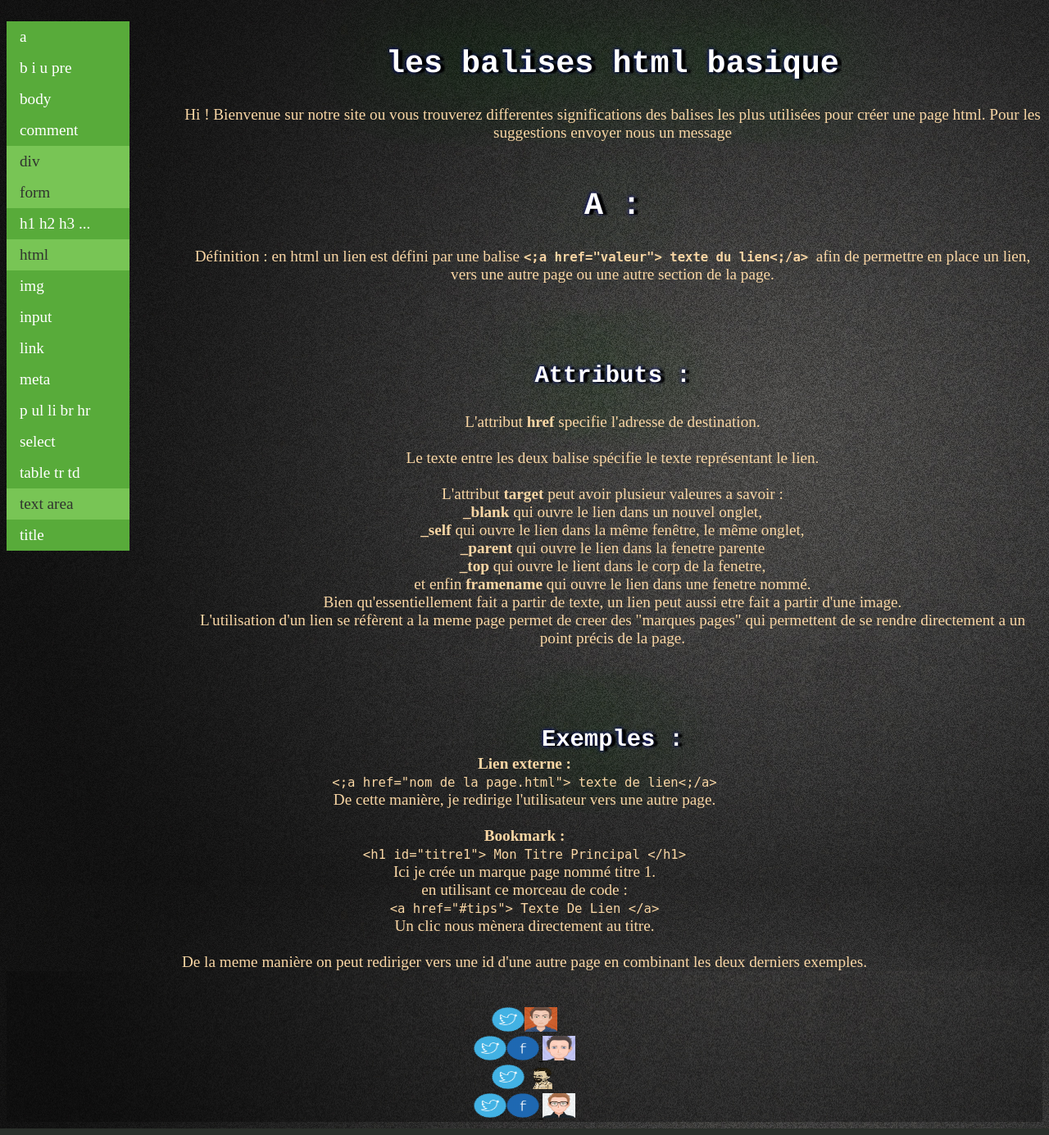
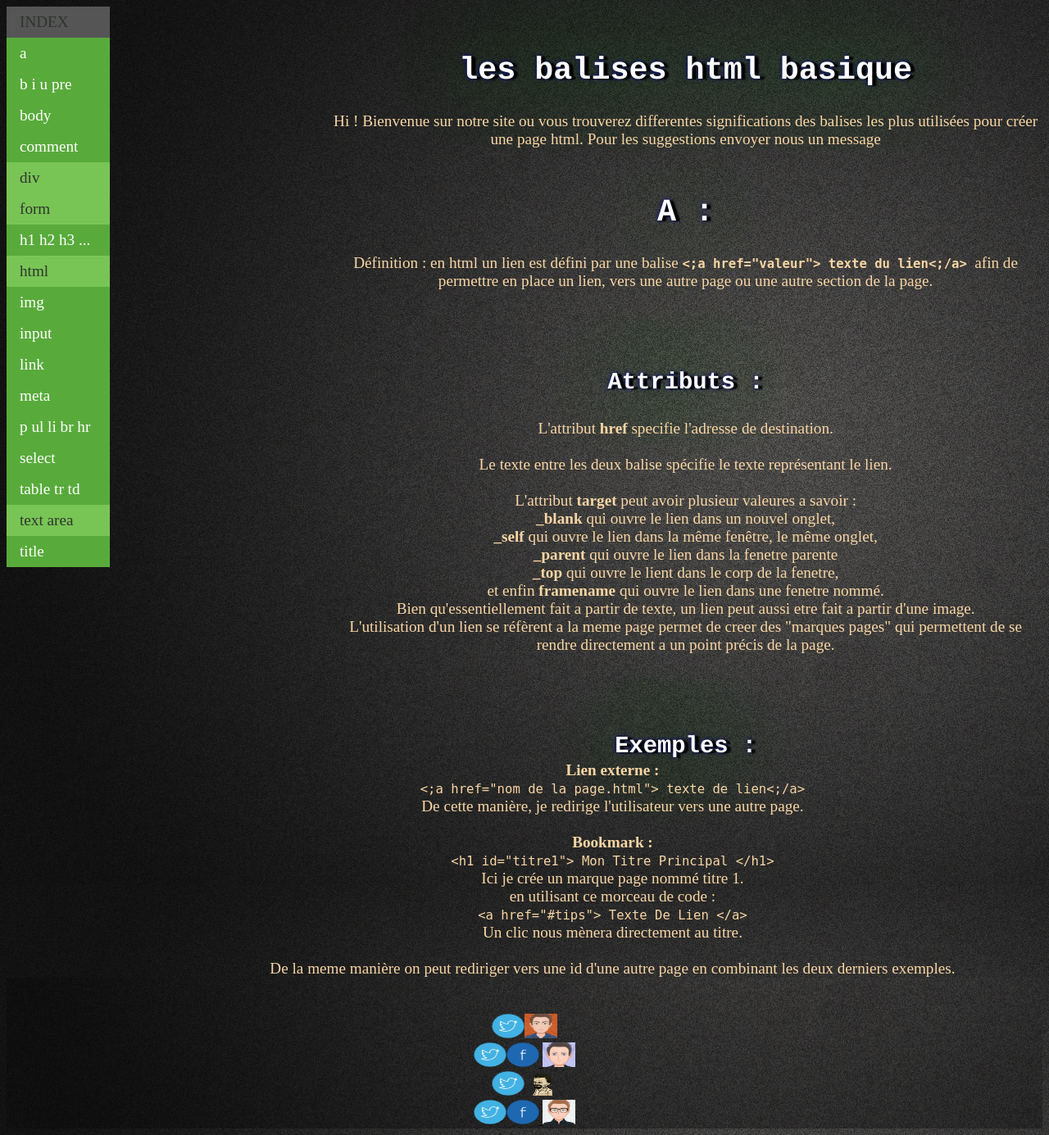
Before and after one commit to jusolibre/TP0, a PHP site: page /a.php in a window 1280 px wide. Shown: the whole page at 82% size. Run offline with PHP 8.4, Linux system fonts and the light colour scheme.

Commit message:
just fix menu put footer at the end and

```diff
--- a/a.php
+++ b/a.php
@@ -4,7 +4,7 @@
 @Email:  julien.s@codeur.online
 @Filename: a.html
 # @Last modified by:   Julien SOBRITZ
-# @Last modified time: 2016-11-18T15:30:31+01:00
+# @Last modified time: 2016-11-18T16:44:02+01:00
 -->
 
 
@@ -13,13 +13,14 @@
 <html lang="fr">
   <head>
     <meta charset="UTF-8">
-    <?php include("menu.php"); ?>
     <link rel="stylesheet" href="menu.css">
     <link rel="stylesheet" href="style/style.css">
     <title>a</title>
   </head>
 
   <body>
+  <?php include("menu.php"); ?>
+    <div id="test">
     <h1>les balises html basique</h1>
     <p id="txt">
      Hi !  Bienvenue sur notre site ou vous trouverez differentes significations des balises les plus utilisées pour créer une page html.
@@ -59,6 +60,7 @@
       <code data-claire-semantic="html">&lt;a href="#tips"&gt; Texte De Lien &lt;/a&gt;</code><br/>
       Un clic nous mènera directement au titre.<br/><br/>
       De la meme manière on peut rediriger vers une id d'une autre page en combinant les deux derniers exemples.
+    </div>
   </body>
 
   <?php include("footer.php"); ?>
--- a/index.php
+++ b/index.php
@@ -4,7 +4,7 @@
 # @Email:  julien.s@codeur.online
 # @Filename: index.php
 # @Last modified by:   Julien SOBRITZ
-# @Last modified time: 2016-11-18T15:47:37+01:00
+# @Last modified time: 2016-11-18T23:01:24+01:00
 -->
 
 
@@ -24,7 +24,7 @@
      Pour les suggestions envoyer nous un message<br/>
     </p>
         <section="article">
-        Pour des suggestions envoyer nous un message </section>
+        <p>Pour des suggestions envoyer nous un message </section></p>
 
            <p id="table">
 
--- a/input.php
+++ b/input.php
@@ -4,7 +4,7 @@
 # @Email:  julien.s@codeur.online
 # @Filename: input.php
 # @Last modified by:   Julien SOBRITZ
-# @Last modified time: 2016-11-18T15:47:44+01:00
+# @Last modified time: 2016-11-18T22:52:34+01:00
 -->
 
 
@@ -28,7 +28,7 @@
       pratiquement indispensable, la balise input permet d'interagir avec le serveur. <br/>
       grace a cette balise, vous pouvez creer des boutons, des cases a cocher , des cases d'identifiant.
     </p>
-    pour utiliser une balise input, vous devrez faire comme suivant: <strong> &lt; input type="button" name="name" value="&gt; </strong> <br/>
+    <p>pour utiliser une balise input, vous devrez faire comme suivant: <strong> &lt; input type="button" name="name" value="&gt; </strong></p>
     <p>
       voici un exemple:<br/>
       <a href="index.html"><input type="button" value="accueil" /></a>
--- a/link.php
+++ b/link.php
@@ -4,7 +4,7 @@
 # @Email:  julien.s@codeur.online
 # @Filename: link.php
 # @Last modified by:   Julien SOBRITZ
-# @Last modified time: 2016-11-18T15:47:50+01:00
+# @Last modified time: 2016-11-18T22:53:29+01:00
 -->
 
 
@@ -32,7 +32,7 @@
       La balise HTML et XHTML LINK ne peut être mise que dans la balise HTML &lt;HEAD>&lt;/HEAD> du document HTML.<br/>
       Elle n'est donc pas visible comme par exemple la balise META.
     </p>
-    exemple de balise de lien : &lt; a href="lien de la page"&lg;texte a cliquer&lt;/a&lg;
+    <p>exemple de balise de lien : &lt; a href="lien de la page"&gt;texte a cliquer&lt;/a&gt;</p>
     <p>
      elle peut etre utilisé avec une image comme indiqué <a href="img.html">ici</a><br/>
      ou bien core sure des titres comme indiqué sur cette page.
--- a/menu.css
+++ /dev/null
@@ -1,119 +0,0 @@
-/**
-* @Author: Julien SOBRITZ
-* @Date:   2016-11-17T09:09:25+01:00
-* @Email:  julien.s@codeur.online
-* @Filename: test.css
-* @Last modified by:   Julien SOBRITZ
-* @Last modified time: 2016-11-18T10:46:10+01:00
-*/
-
-body {
-    background-image: url(../image/fond.png);
-    background-attachment: fixed;
-    text-align: center;
-    color: #f9d6a4;
-    font-size: 1.2em;
-}
-
-h1, h2, h3 {
-    color: white;
-    text-align: center;
-    font-family: courier;
-    text-shadow: 5px 1px 2px black, 0 0 99px green, 0 0 5px darkblue;
-}
-
-{
-    margin: 0;
-}
-
-ul {
-  float: left;
-    list-style-type: none;
-    margin: 0;
-    padding: 0;
-    width: 15%;
-    background-color: #f1f1f1;
-    position: sticky;
-    height: 200%;
-    overflow: auto;
-}
-
-li a {
-  float: left;
-    display: block;
-    color: #30342F;
-    padding: 8px 16px;
-    text-decoration: inherit;
-}
-
-li a:hover:not(.active) {
-  float: left;
-    background-color: #555;
-    color: white;
-    width: 15%;
-}
-
-li a[href="#"] {
-  float: left;
-    background-color: #58AB3A;
-    width: auto;
-    color: white;
-}
-
-nav ul li[id] {
-  float: left;
-    background-color: #78C555;
-    color: white;
-    width: 15%;
-}
-
-#table
-{
- text-align: center;
-}
-
-#actu
-{
-  text-align: center;
-  color: #004d99;
-  font-size: 1.2em;
-}
-footer
-{
-  background-image: url(../image/footer.png);
-}
-
-#container {
-}
-
-#nav, #nav ul {
-   padding: 0;
-   margin: 0;
-   list-style: none;
-}
-
-#nav a {
-   display: block;
-   width: 10em;
-}
-
-#nav li {
-   /*float: left;*/
-   width: auto;
-}
-
-#nav li ul {
-  width: auto;
-}
-
-#nav li:hover ul {
-   left: auto;
-}
-
-#nav li:hover ul, #nav li.sfhover ul {
-   left: auto;
-}
-
-li ul {
-  display: none;
-}
--- a/menu.php
+++ b/menu.php
@@ -4,7 +4,7 @@
 @Email:  julien.s@codeur.online
 @Filename: test.php
 # @Last modified by:   Julien SOBRITZ
-# @Last modified time: 2016-11-18T15:55:02+01:00
+# @Last modified time: 2016-11-18T23:02:11+01:00
 -->
 
 
@@ -18,96 +18,97 @@
   </head>
 
   <body>
-      <nav>
-   <ul id="nav" class="nav">
-      <li id="t0"><a href="#" onclick="move(1, 4)">a</a>
-         <ul class="nav">
+    <nav>
+      <ul id="nav" class="nav">
+        <li id="t-1"><a href="index.php">INDEX</a></li>
+        <li id="t0"><a href="#" onclick="move(1, 4)">a</a>
+          <ul class="nav2">
             <li><a href="a.php#titre">a</a></li>
             <li><a href="a.php#attribut">attribut</a></li>
             <li><a href="a.php#exemple">exemples</a></li>
             <li><a href="a.php#marque-page">marque-pages</a></li>
-         </ul class="nav">
+         </ul>
       </li>
       <li id="t1"><a href="#" onclick="move(2, 4)">b i u pre</a>
-         <ul class="nav">
+         <ul class="nav2">
             <li><a href="b-i-u-pre.php#b">b</a></li>
             <li><a href="b-i-u-pre.php#i">i</a></li>
             <li><a href="b-i-u-pre.php#u">u</a></li>
             <li><a href="b-i-u-pre.php#pre">pre</a></li>
-         </ul class="nav">
+         </ul>
       </li>
       <li id="t2"><a href="#" onclick="move(3, 2)">body</a>
-         <ul class="nav">
+         <ul class="nav2">
             <li><a href="body.php#titre">body</a></li>
             <li><a href="body.php#attribut">attribut</a></li>
-         </ul class="nav">
+         </ul>
       </li>
       <li id="t3"><a href="#" onclick="move(4, 2)">comment</a>
-         <ul class="nav">
+         <ul class="nav2">
             <li><a href="comment.php#titre">comment</a></li>
             <li><a href="comment.php#exemple">exemple</a></li>
-         </ul class="nav">
+         </ul>
       </li>
       <li id="t4" class="alone"><a href="div.php#titre">div</a></li>
       <li id="t5" class="alone"><a href="form.php#titre">form</a></li>
       <li id="t6"><a href="#" onclick="move(7, 2)">h1 h2 h3 ...</a>
-         <ul class="nav">
+         <ul class="nav2">
             <li><a href="h123.php#titre">h1 h2 h3 ...</a></li>
             <li><a href="h123.php#exemple">exemple</a></li>
-         </ul class="nav">
+         </ul>
       </li>
       <li id="t7" class="alone"><a href="html.php#titre">html</a></li>
       <li id="t8"><a href="#" onclick="move(9, 2)">img</a>
-         <ul class="nav">
+         <ul class="nav2">
             <li><a href="img.php#titre">img</a></li>
             <li><a href="img.php#attribut">attribut</a></li>
-         </ul class="nav">
+         </ul>
       </li>
       <li id="t9"><a href="#" onclick="move(10, 2)">input</a>
-         <ul class="nav">
+         <ul class="nav2">
             <li><a href="input.php#input">input</a></li>
             <li><a href="input.php#exemple">exemple</a></li>
-         </ul class="nav">
+         </ul>
       </li>
       <li id="t10"><a href="#" onclick="move(11, 2)">link</a>
-         <ul class="nav">
+         <ul class="nav2">
             <li><a href="link">link</a></li>
             <li><a href="#nogo">exemple</a></li>
-         </ul class="nav">
+         </ul>
       </li>
       <li id="t11"><a href="#" onclick="move(12, 2)">meta</a>
-         <ul class="nav">
+         <ul class="nav2">
             <li><a href="meta.php#titre">meta</a></li>
             <li><a href="meta.php#exemple">exemple</a></li>
-        </ul class="nav">
+        </ul>
       </li>
       <li id="t12"><a href="#" onclick="move(13, 5)">p ul li br hr</a>
-         <ul class="nav">
+         <ul class="nav2">
             <li><a href="p-ul-li-br-hr.php#p">p</a></li>
             <li><a href="p-ul-li-br-hr.php#ul">ul</a></li>
             <li><a href="p-ul-li-br-hr.php#li">li</a></li>
             <li><a href="p-ul-li-br-hr.php#br">br</a></li>
             <li><a href="p-ul-li-br-hr.php#hr">hr</a></li>
-         </ul class="nav">
+         </ul>
       </li>
       <li id="t13"><a href="#" onclick="move(14, 2)">select</a>
-         <ul class="nav">
+         <ul class="nav2">
             <li><a href="select.php#titre">select</a></li>
             <li><a href="select.php#exemple">exemple</a></li>
-         </ul class="nav">
+         </ul>
       </li>
       <li id="t14"><a href="#" onclick="move(15, 2)">table tr td</a>
-         <ul class="nav">
-            <li><a href="table.php#titre">table</a></li>
-            <li><a href="table.php#titre">exemple</a></li>
-         </ul class="nav">
+         <ul class="nav2">
+            <li><a href="table-tr-td.php#titre">table</a></li>
+            <li><a href="table-tr-td.php#titre">exemple</a></li>
+         </ul>
       </li>
       <li id="t15" class="alone"><a href="text-area.php#titre">text area</a></li>
       <li id="t16"><a href="#" onclick="move(17, 2)">title</a>
-         <ul class="nav">
+         <ul class="nav2">
             <li><a href="title.php#titre">title</a></li>
             <li><a href="title.php#exemple">exemple</a></li>
-         </ul class="nav">
+         </ul>
       </li>
    </ul>
  </nav>
--- a/meta.php
+++ b/meta.php
@@ -4,7 +4,7 @@
 # @Email:  julien.s@codeur.online
 # @Filename: meta.php
 # @Last modified by:   Julien SOBRITZ
-# @Last modified time: 2016-11-18T15:48:00+01:00
+# @Last modified time: 2016-11-18T22:54:10+01:00
 -->
 
 
@@ -46,7 +46,7 @@
       <p>Faire en sorte que la page soit actualiser toutes les 20 secondes : < meta http-esquiv =="refresh" content="20"></p>
       <p>Définir l'auteur du fichier : < meta name="author" content="Romain Mustang"> </p>
       <h2>Ressources complémentaires</h2>
-      <a href="http://www.w3schools.com/tags/tag_meta.asp">www.w3schools.com/tags/tag_meta.asp</a>
+      <p><a href="http://www.w3schools.com/tags/tag_meta.asp">www.w3schools.com/tags/tag_meta.asp</a></p>
     </section>
   </body>
 
--- a/style/style.css
+++ b/style/style.css
@@ -4,38 +4,52 @@
 * @Email:  julien.s@codeur.online
 * @Filename: style.css
 * @Last modified by:   Julien SOBRITZ
-* @Last modified time: 2016-11-18T16:00:42+01:00
+* @Last modified time: 2016-11-18T23:05:15+01:00
 */
 
 body {
   background-image: url(../image/background.jpg);
   background-attachment: fixed;
   text-align: center;
+  align-content: center;
   color: #f9d6a4;
   font-size: 1.2em;
 }
 
-div {
+div[id="test"] {
+  margin-left: 17%;
 }
 
 h1, h2, h3 {
-  margin-left: 17%;
   color: white;
   padding-top: 30px;
   margin-bottom: -20px;
+  margin-left: 17%;
   text-align: center;
   font-family: courier;
   text-shadow: 5px 1px 2px black, 0 0 99px green, 0 0 5px darkblue;
+  z-index: -1;
 }
 
 p {
+  z-index: -1;
+  text-align: center;
+  padding-top: 30px;
   margin-left: 17%;
-  padding-top: 30px;
   margin-bottom: 20px;
+  width: auto;
+  height: auto;
 }
 
-{
-    margin: 0;
+pre {
+  z-index: -1
+  border: 10px solid white;
+  text-align: center;
+  margin-top: 30px;
+  margin-left: 17%;
+  margin-bottom: 20px;
+  width: auto;
+  height: auto;
 }
 
 ul[class="nav"] {
@@ -44,7 +58,7 @@ ul[class="nav"] {
   list-style-type: none;
   margin: 0;
   padding: 0;
-    width: 15%;
+  width:  15%;
   background-color: #f1f1f1;
   position: sticky;
   height: 200%;
@@ -92,6 +106,12 @@ nav ul li[class="alone"] {
   font-size: 1.2em;
 }
 footer {
+  bottom: 0;
+  margin-top: 100;
+  width: 100%;
+  right: 0;
+  clear: both;
+  z-index: -1;
   background-image: url(../image/footerblack.png);
 }
 
@@ -109,7 +129,15 @@ select[class="exemple"] {
   background-color: white;
 }
 
+ul[class="exemple"] {
+  margin-left: 17%;
+  text-align: center;
+}
+
 li[class="exemple"] {
+  margin-left: 17%;
+  color: white;
+  text-align: center;
   list-style-type: none;
 }
 
@@ -118,49 +146,60 @@ p[class="code"] {
   margin-left: 30%;
 }
 
-table[class="code"] {
+table[class="exemple"] {
+  margin-left: 17%;
+  color: white;
   margin-left: 50%;
-}
-
-#container {
 }
 
 #nav, #nav ul {
   padding: 0;
   margin: 0;
+  width: 100%;
   list-style: none;
 }
 
 #nav a {
   display: block;
-   width: 10em;
+  width: 100%;
 }
 
 #nav li {
-   width: auto;
+  width: 100%;
 }
 
 #nav li ul {
-  width: auto;
+  width: 100%;
 }
 
 #nav li:hover ul {
-   left: auto;
+  left: 0;
 }
 
 #nav li:hover ul, #nav li.sfhover ul {
-   left: auto;
+  left: 0;
 }
 
-li ul[class="nav"] {
+li ul[class="nav2"] {
   float:left;
   display: none;
 }
 
 nav {
-  width: 79%;
+  width: 10%;
 }
 
 a{
   color:black;
 }
+
+a[class="exemple"] {
+  color: white;
+}
+
+li[id="t-1"] {
+  float: left;
+  background-color: #555;
+  color: white;
+  width: 15%;
+}
--- a/text-area.php
+++ b/text-area.php
@@ -4,7 +4,7 @@
 # @Email:  julien.s@codeur.online
 # @Filename: text-area.php
 # @Last modified by:   Julien SOBRITZ
-# @Last modified time: 2016-11-18T15:48:33+01:00
+# @Last modified time: 2016-11-18T22:57:41+01:00
 -->
 
 
@@ -28,7 +28,7 @@
     <p> L'élement HTML textarea aussi zone de texte en français représente un champ de saisie à plusieurs lignes, permettant l'édition d'un texte simple.</p>
     <p> Il est équipé généralement de barre de défilement lorsque la zone de texte ne peut pas être affiché totalement .</p>
     <p> Certaines d'entre elles, utilisées conjointement avec d'autres widgets, permettent même de mettre en forme le texte saisi, c’est à dire de le souligner, le mettre en gras, etc.</p>
-    <em>La balise HTML et XHTML TEXTAREA n'est pas reconnue par Netscape si elle n'est pas dans la balise &lt;FORM>.</em>
+    <p><em>La balise HTML et XHTML TEXTAREA n'est pas reconnue par Netscape si elle n'est pas dans la balise &lt;FORM>.</em><p>
   </body>
 
 
```
Also changed, not shown: b-i-u-pre.php (+8 -5 lines), h123.php (+4 -4 lines). Lines whose indentation alone changed are shown as unchanged.
